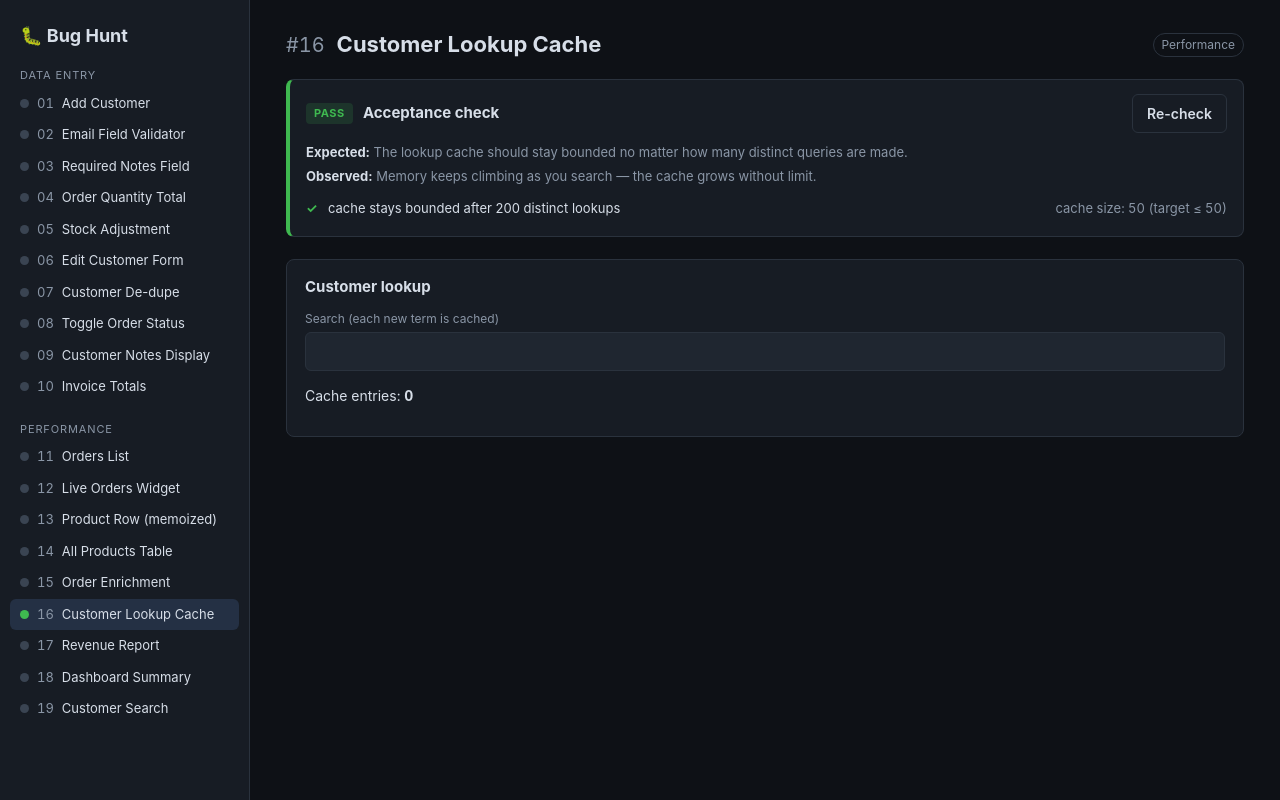
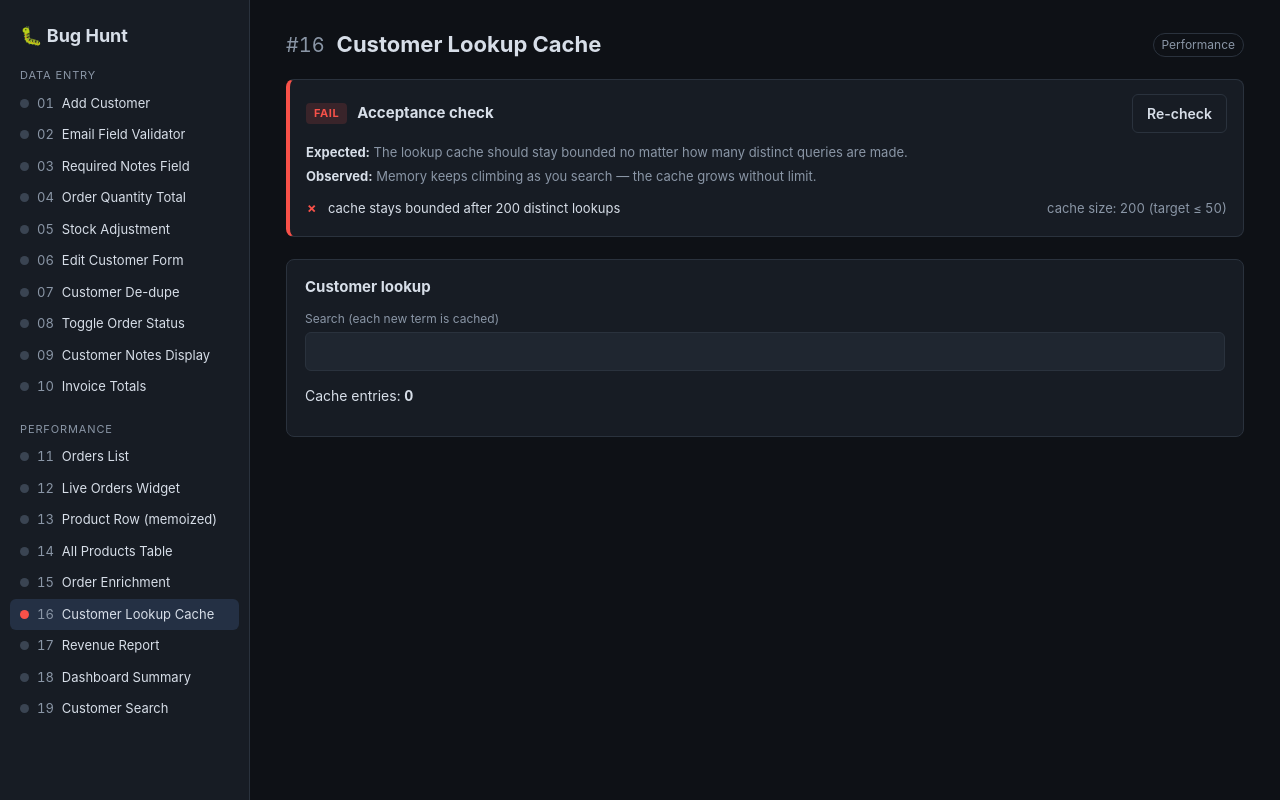
Before and after one commit to SethMcN/bug-hunt, a React (Vite) app: page /c16 in a window 1280 px wide. Built offline with nearby package versions, Linux system fonts and the light colour scheme.

Commit message:
challenge 16: Customer Lookup Cache

```diff
--- a/src/pages/C16LookupCache.tsx
+++ b/src/pages/C16LookupCache.tsx
@@ -20,10 +20,6 @@ export function cachedLookup(key: string): number {
   }
   const value = key.length; // stand-in for an expensive computation
   cache.set(key, value);
-  if (cache.size > MAX_ENTRIES) {
-    const oldest = cache.keys().next().value as string;
-    cache.delete(oldest);
-  }
   return value;
 }
 
```
